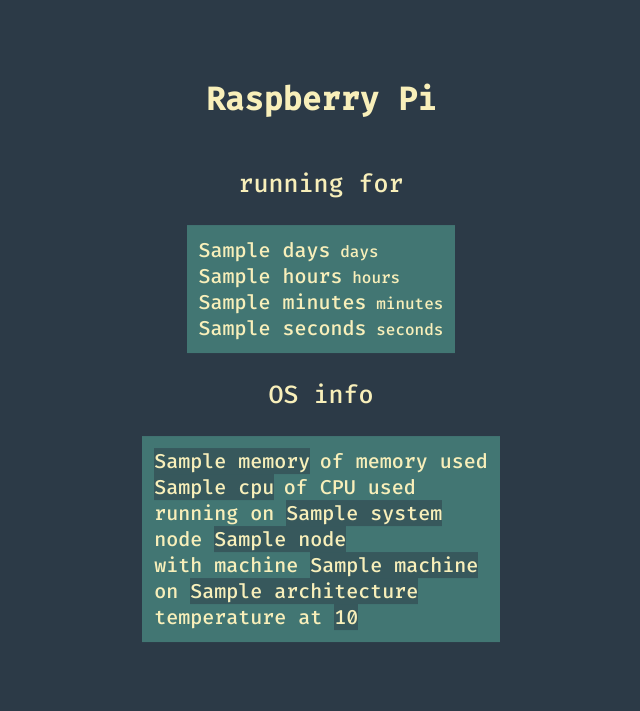
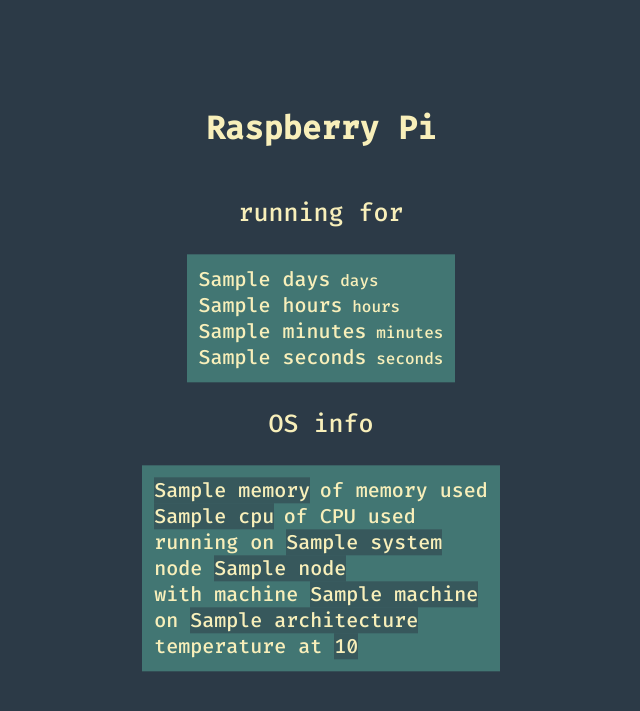
Before and after one commit to ssebastianoo/statspi, a Flask app: template templates/index.html in a window 1280 px wide. Shown: the top 711 px of the page, without its empty margins (327-967 px from the left). Run offline with Flask 2, Linux system fonts and the light colour scheme; the template is opened without the code that fills it: most values are stand-ins (such as "Sample title", 1, 10 or a date in 2020).

Commit message:
60 to 55

```diff
--- a/templates/index.html
+++ b/templates/index.html
@@ -18,7 +18,7 @@
             top: 50%;
             width: 100%;
             position: absolute;
-            transform: translateY(-60%);
+            transform: translateY(-55%);
             overflow: hidden;
         }
 
```
